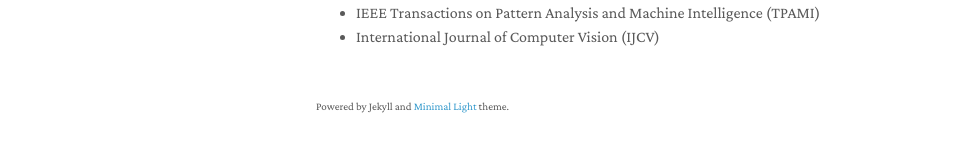
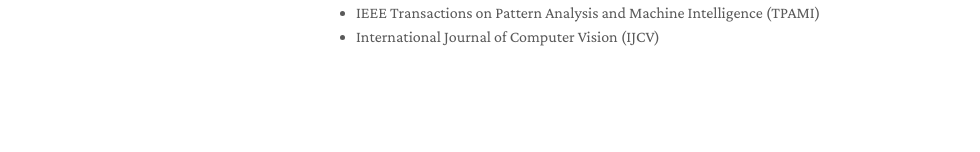
Before and after one commit to jinyuan-liu/jinyuan-liu.github.io, a Jekyll site: the page built from index.md, in a window 1280 px wide and 1016 px high. Shown: the part 829-981 px from the top of the window, without its empty margins (154-1134 px from the left). Built offline with Jekyll 4.4.1, drawn with Linux system fonts in a browser that asks for light colours; nearby versions of some CDN libraries; a style sheet for code colours, icons or effects is not loaded; our own code applies the rules of GitHub Pages for plain Markdown files.

Commit message:
Update _config.yml

```diff
--- a/_config.yml
+++ b/_config.yml
@@ -6,14 +6,14 @@
 
 # Search Engine Optimization (SEO)
 # The following information is used to improve the website traffic from search engines, e.g., Google.
-keywords: minimal light
-description: The Minimal Light is a simple and elegant jekyll theme for academic personal homepage.
+keywords: jinyuan liu
+# description: The Minimal Light is a simple and elegant jekyll theme for academic personal homepage.
 canonical: https://jinyuan-liu.github.io
 
 # Links
 # If you don't need one of them, you may delete the corresponding line.
 google_scholar: https://scholar.google.com/citations?hl=en&user=dgMEpnwAAAAJ&view_op=list_works&sortby=pubdate
-cv_link: assets/files/curriculum_vitae.pdf
+cv_link: assets/files/CV.pdf
 github_link: https://github.com/
 linkedin: https://www.linkedin.com/
 twitter: https://twitter.com/
@@ -26,15 +26,15 @@
 
 # Footnote
 # You may use the option to disable the footnote, "Powered by Jekyll and Minimal Light theme."
-enable_footnote: true
+enable_footnote: false
 
 # Google Analytics ID
 # Please remove this if you don't use Google Analytics
-google_analytics: UA-111540567-4
+# google_analytics: UA-111540567-4
 
 # Use this project as a remote theme for GitHub Pages
 # See the guide here: https://docs.github.com/en/pages/setting-up-a-github-pages-site-with-jekyll/adding-a-theme-to-your-github-pages-site-using-jekyll
-remote_theme: yaoyao-liu/minimal-light
+# remote_theme: yaoyao-liu/minimal-light
 
 # The following files will be removed from the generated website.
 exclude:
```
